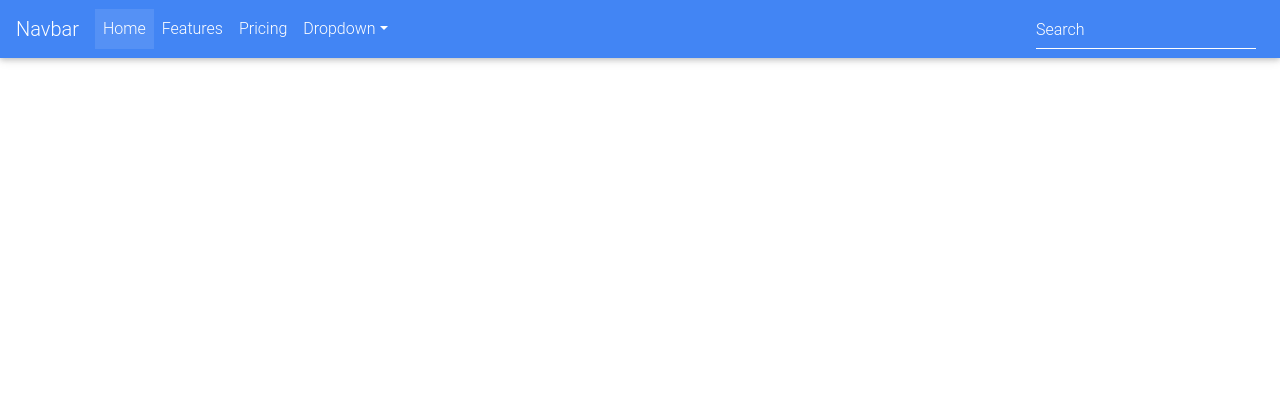
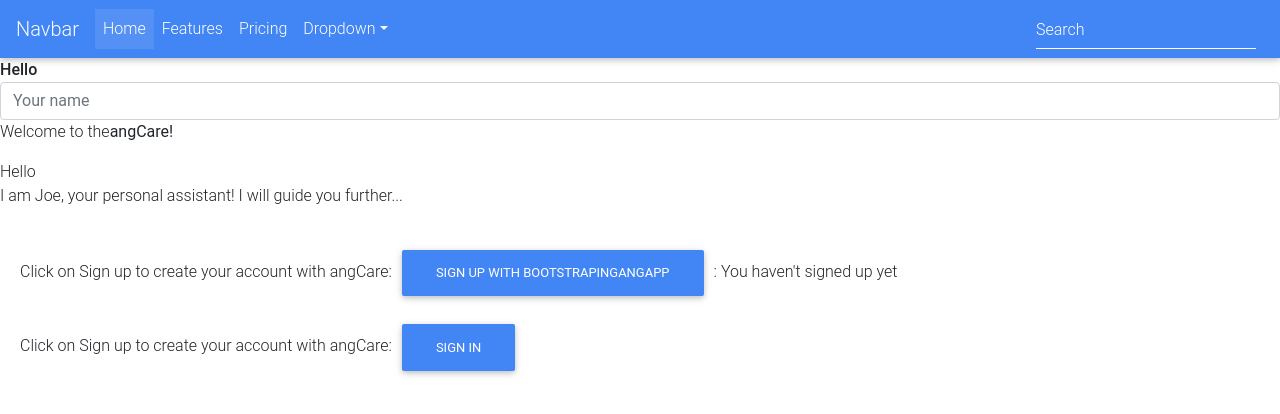
Before and after one commit to SwiftSoft-Bahadur/responspiveNav, an Angular app: page / in a window 1280 px wide. Shown: the top 414 px of the page. Built offline with nearby package versions, Linux system fonts and the light colour scheme.

Commit message:
Data Interactions has been commited on dated Aug 5 7:25PM

```diff
--- a/src/app/app.component.html
+++ b/src/app/app.component.html
@@ -1 +1,19 @@
 <app-header></app-header>
+
+<p>
+    <strong>Hello</strong>
+    <input class="form-control" type="text" placeholder="Your name" (input)="ontyping($event)" />
+    Welcome to the<b>angCare!</b>
+</p>
+<p>Hello {{name}}<br>
+    I am Joe, your personal assistant! I will guide you further...
+</p>
+<div style="text-align:left;padding: 20px">
+    <p> Click on Sign up to create your account with angCare:
+        <button class="btn btn-primary" (click)="signup()">Sign up with
+            {{title}}</button> : {{status}}
+    </p>
+    <p> Click on Sign up to create your account with angCare:
+        <button class="btn btn-primary"> Sign In </button>
+    </p>
+</div>
--- a/src/app/app.component.ts
+++ b/src/app/app.component.ts
@@ -8,4 +8,16 @@ import { Component } from '@angular/core';
 })
 export class AppComponent {
   title = 'bootstrapingAngApp';
+  status = 'You haven\'t signed up yet';
+  name = '';
+
+  ontyping(event: Event) {
+
+    this.name = (<HTMLInputElement>event.target).value;
+  }
+  signup() {
+
+    this.status = 'Oops! We are working on it!';
+
+  }
 }
--- a/src/app/app.module.ts
+++ b/src/app/app.module.ts
@@ -3,11 +3,15 @@ import { BrowserModule } from '@angular/platform-browser';
 
 import { AppComponent } from './app.component';
 import { HeaderComponent } from './header/header.component';
+import { SignupComponent } from './signup/signup.component';
+import { SigninComponent } from './signin/signin.component';
 
 @NgModule({
   declarations: [
     AppComponent,
-    HeaderComponent
+    HeaderComponent,
+    SignupComponent,
+    SigninComponent
   ],
   imports: [
     BrowserModule
--- /dev/null
+++ b/src/app/signin/signin.component.html
@@ -0,0 +1 @@
+<p>signin works!</p>
--- /dev/null
+++ b/src/app/signin/signin.component.ts
@@ -0,0 +1,15 @@
+import { Component, OnInit } from '@angular/core';
+
+@Component({
+  selector: 'app-signin',
+  templateUrl: './signin.component.html',
+  styleUrls: ['./signin.component.css']
+})
+export class SigninComponent implements OnInit {
+
+  constructor() { }
+
+  ngOnInit(): void {
+  }
+
+}
--- /dev/null
+++ b/src/app/signup/signup.component.html
@@ -0,0 +1 @@
+<p>signup works!</p>
--- /dev/null
+++ b/src/app/signup/signup.component.ts
@@ -0,0 +1,15 @@
+import { Component, OnInit } from '@angular/core';
+
+@Component({
+  selector: 'app-signup',
+  templateUrl: './signup.component.html',
+  styleUrls: ['./signup.component.css']
+})
+export class SignupComponent implements OnInit {
+
+  constructor() { }
+
+  ngOnInit(): void {
+  }
+
+}
```
Also changed, not shown: src/app/signin/signin.component.css (added), src/app/signup/signup.component.css (added), 2 other files (tests, documents, lock files or other folders).
